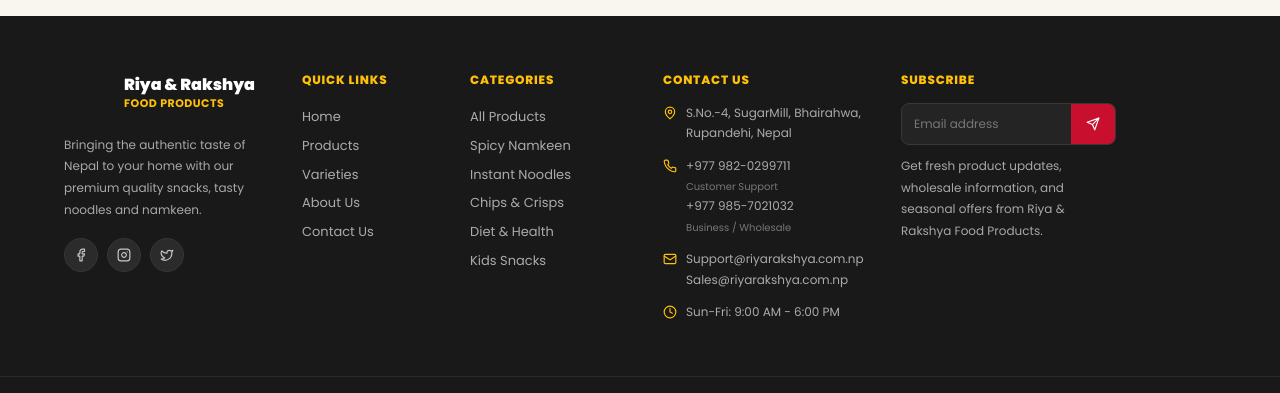
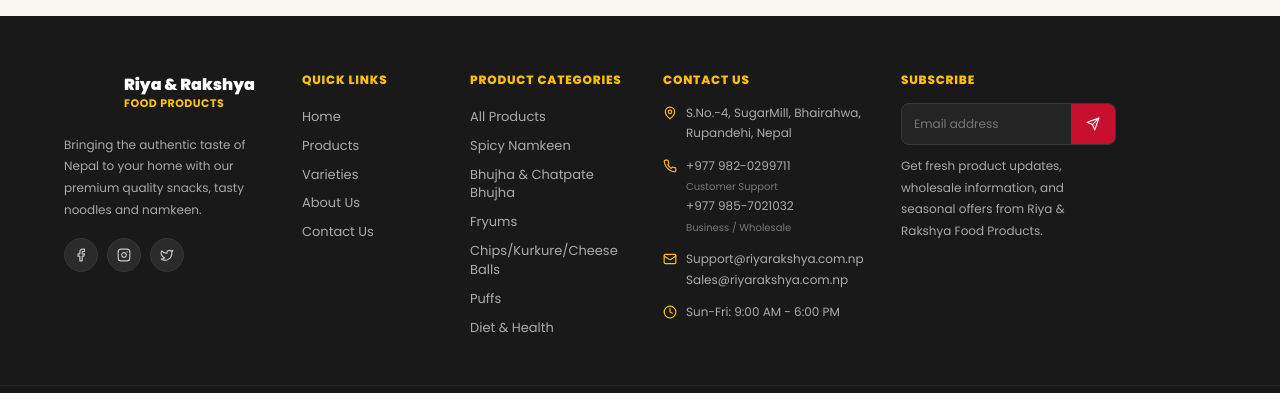
Before and after one commit to AuralithBit0822/Riya-and-Rakshya-Food-Products, a React (Create React App) app: page / in a window 1280 px wide. Shown: the part 4107-4500 px from the top of the page. Built offline with nearby package versions, Linux system fonts and the light colour scheme.

Commit message:
Fixed footer

```diff
--- a/src/components/Footer.jsx
+++ b/src/components/Footer.jsx
@@ -1,16 +1,8 @@
 import React, { useState } from 'react';
 import { Link } from 'react-router-dom';
 import { MapPin, Phone, Mail, Clock, Facebook, Instagram, Twitter, Send } from 'lucide-react';
+import { CATEGORIES } from '../data/products';
 import './Footer.css';
-
-const CATS = [
-  ['All Products', 'All Products'],
-  ['Spicy Namkeen', 'Spicy Namkeen'],
-  ['Instant Noodles', 'Instant Noodles'],
-  ['Chips & Crisps', 'Chips & Crisps'],
-  ['Diet & Health', 'Diet & Health'],
-  ['Kids Snacks', 'Kids Snacks'],
-];
 
 export default function Footer() {
   const [email, setEmail] = useState('');
@@ -75,10 +67,10 @@
         </div>
 
         <div className="footer__col">
-          <h4 className="footer__col-title">Categories</h4>
-          {CATS.map(([label, cat]) => (
+          <h4 className="footer__col-title">Product Categories</h4>
+          {CATEGORIES.map((cat) => (
             <Link key={cat} to={`/products?cat=${encodeURIComponent(cat)}`} className="footer__link">
-              {label}
+              {cat}
             </Link>
           ))}
         </div>
```
Also changed, not shown: 7 other files (tests, documents, lock files or other folders).
